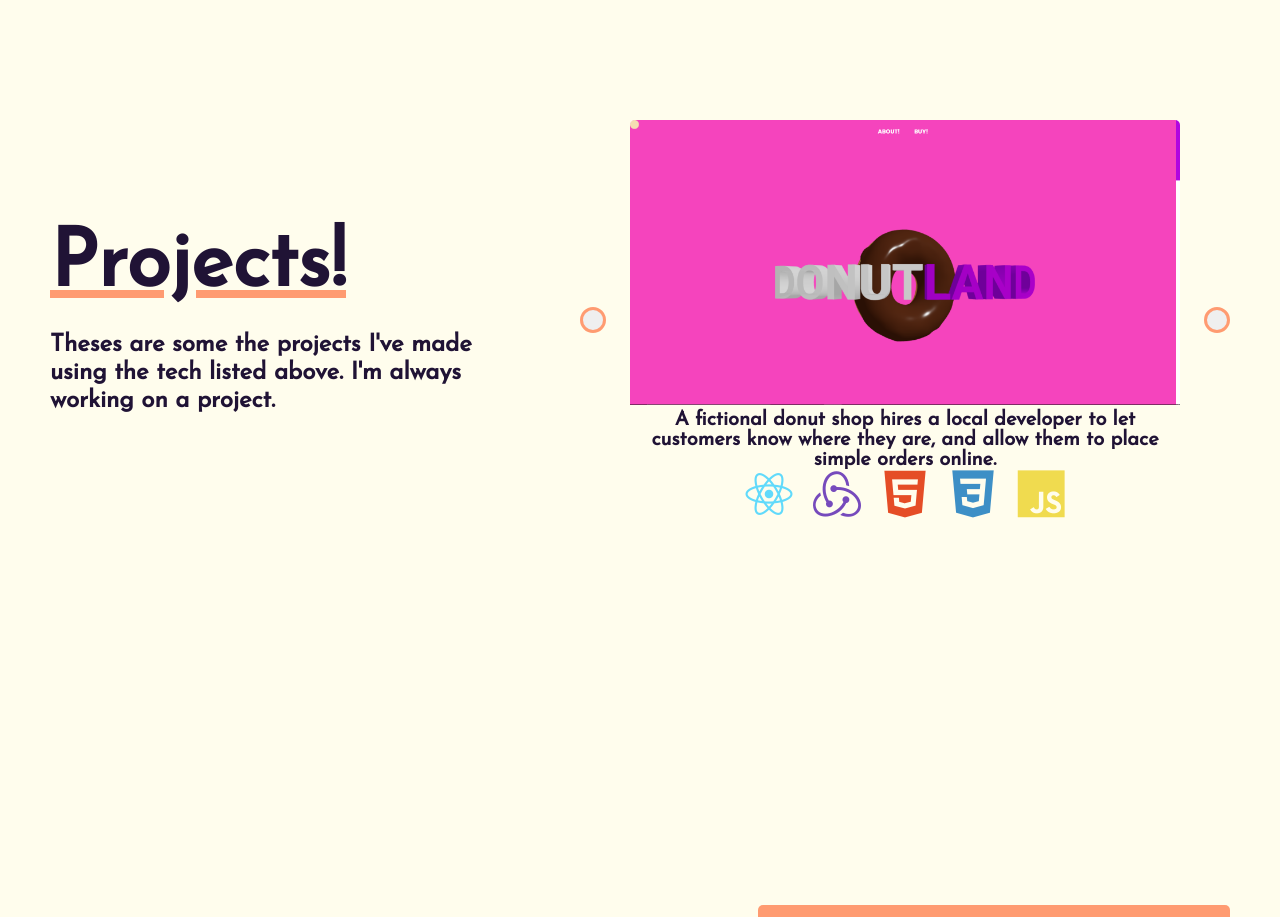
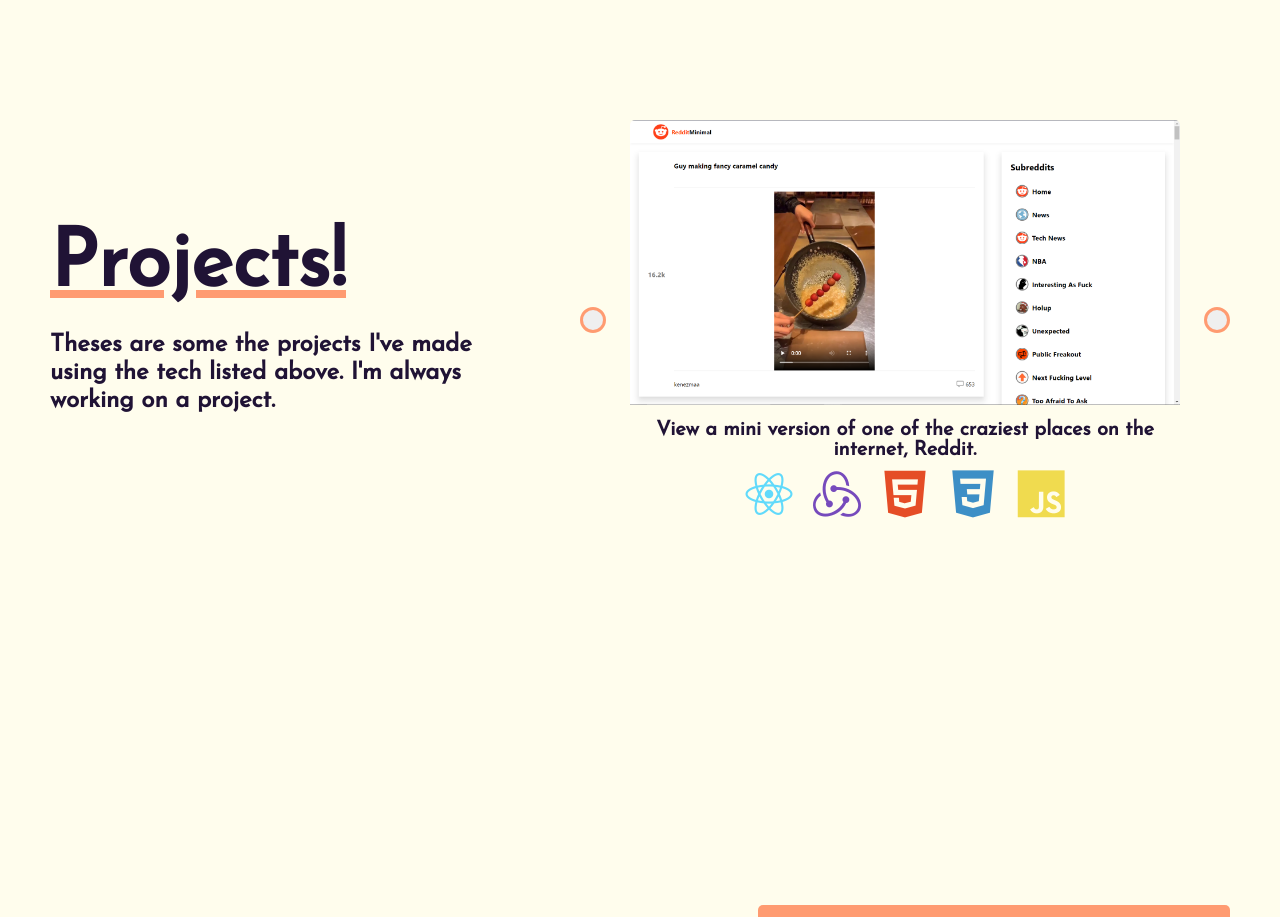
Before and after one commit to mrmakki12/portfolio-v2, a React (Create React App) app: page / in a window 1280 px wide. Shown: the part 2480-3397 px from the top of the page. Built offline with nearby package versions, Linux system fonts and the light colour scheme.

Commit message:
new projects

```diff
--- a/src/Pages/Projects/projects-data.js
+++ b/src/Pages/Projects/projects-data.js
@@ -1,6 +1,19 @@
 // Projects to be rendered by Projects.js
 
 export const projects = [
+    {
+        name: 'Reddit Minimal',
+
+        description: `View a mini version of one of the craziest places on the internet, Reddit.`,
+
+        tech: ['devicon-react-original', 'devicon-redux-original', 'devicon-html5-plain', 'devicon-css3-plain', 'devicon-javascript-plain'],
+
+        link: 'https://reddit-miniapp.netlify.app',
+
+        screenshot: './static/photos/screenshots/reddit.png'
+
+    },
+
     {
         name: 'Donutland',
 
@@ -13,6 +26,18 @@ export const projects = [
 
         screenshot: './static/photos/screenshots/donutland.png'
 
+    },
+
+    {
+        name: 'Donutland2',
+
+        description: `The fictional donut shop asked their developer to redesign their website`,
+
+        tech: ['devicon-react-original', 'devicon-redux-original', 'devicon-html5-plain', 'devicon-css3-plain', 'devicon-javascript-plain'],
+
+        link: 'https://donutland2.netlify.app',
+
+        screenshot: './static/photos/screenshots/donutland2.png'
     },
 
     {
```
Also changed, not shown: public/static/photos/screenshots/donutland2.png (added), public/static/photos/screenshots/reddit.png (added).
